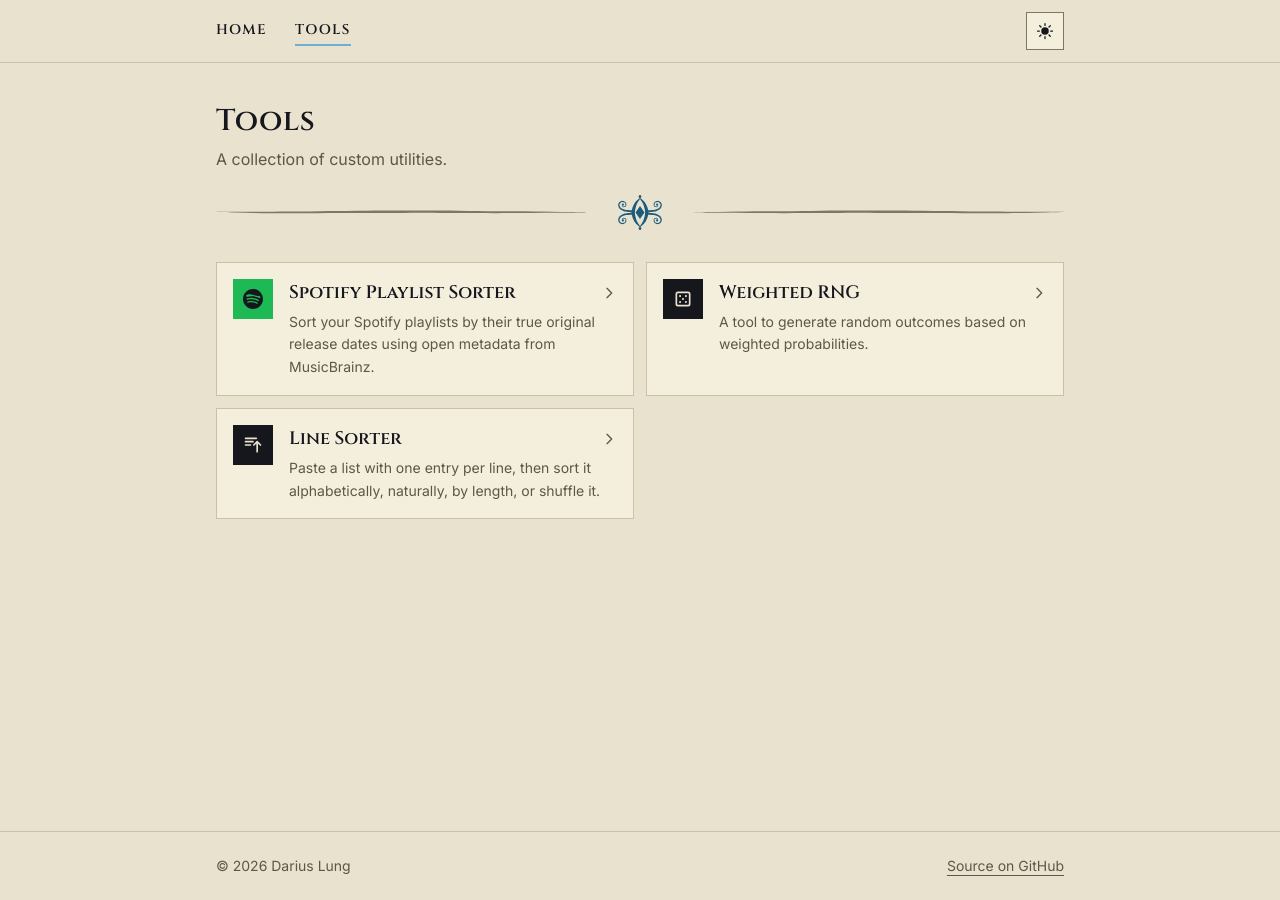
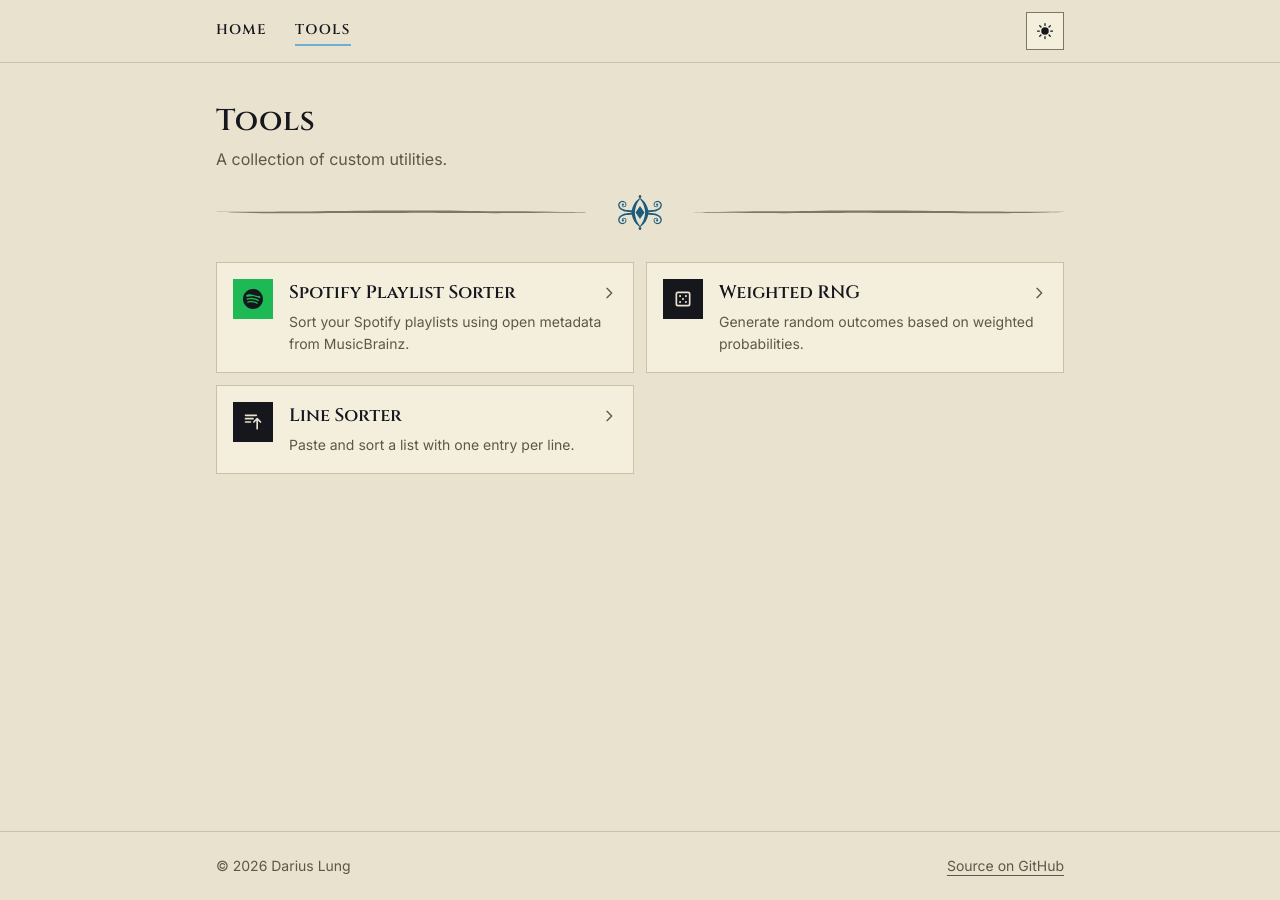
Before and after one commit to dariuslung/dariuslung.github.io, a Jekyll site: the page built from tools.html, in a window 1280 px wide. Built offline with Jekyll 4.4.1, drawn with Linux system fonts in a browser that asks for light colours.

Commit message:
docs: use one short description per tool everywhere
Make the tools index card, the page subtitle and the meta description identical for each tool, and shorten them. The Spotify and Weighted RNG pages gain their own meta description instead of falling back to the site default.

```diff
--- a/tools.html
+++ b/tools.html
@@ -21,7 +21,7 @@ title: Tools
                 <h2 class="text-base sm:text-lg font-semibold">Spotify Playlist Sorter</h2>
                 <svg class="w-4 h-4 text-muted shrink-0" fill="none" stroke="currentColor" viewBox="0 0 24 24" aria-hidden="true"><path stroke-linecap="round" stroke-linejoin="round" stroke-width="2" d="M9 5l7 7-7 7"/></svg>
             </span>
-            <span class="block text-sm text-muted leading-relaxed mt-1">Sort your Spotify playlists by their true original release dates using open metadata from MusicBrainz.</span>
+            <span class="block text-sm text-muted leading-relaxed mt-1">Sort your Spotify playlists using open metadata from MusicBrainz.</span>
         </span>
     </a>
 
@@ -34,7 +34,7 @@ title: Tools
                 <h2 class="text-base sm:text-lg font-semibold">Weighted RNG</h2>
                 <svg class="w-4 h-4 text-muted shrink-0" fill="none" stroke="currentColor" viewBox="0 0 24 24" aria-hidden="true"><path stroke-linecap="round" stroke-linejoin="round" stroke-width="2" d="M9 5l7 7-7 7"/></svg>
             </span>
-            <span class="block text-sm text-muted leading-relaxed mt-1">A tool to generate random outcomes based on weighted probabilities.</span>
+            <span class="block text-sm text-muted leading-relaxed mt-1">Generate random outcomes based on weighted probabilities.</span>
         </span>
     </a>
 
@@ -47,7 +47,7 @@ title: Tools
                 <h2 class="text-base sm:text-lg font-semibold">Line Sorter</h2>
                 <svg class="w-4 h-4 text-muted shrink-0" fill="none" stroke="currentColor" viewBox="0 0 24 24" aria-hidden="true"><path stroke-linecap="round" stroke-linejoin="round" stroke-width="2" d="M9 5l7 7-7 7"/></svg>
             </span>
-            <span class="block text-sm text-muted leading-relaxed mt-1">Paste a list with one entry per line, then sort it alphabetically, naturally, by length, or shuffle it.</span>
+            <span class="block text-sm text-muted leading-relaxed mt-1">Paste and sort a list with one entry per line.</span>
         </span>
     </a>
 </div>
--- a/tools/line-sorter.html
+++ b/tools/line-sorter.html
@@ -1,7 +1,7 @@
 ---
 layout: default
 title: Line Sorter
-description: Paste a list with one entry per line and sort it alphabetically, naturally, by length, or shuffle it.
+description: Paste and sort a list with one entry per line.
 ---
 
 <div class="max-w-4xl mx-auto">
@@ -11,7 +11,7 @@ description: Paste a list with one entry per line and sort it alphabetically, na
         </span>
         <div>
             <h1 class="text-3xl font-semibold tracking-wide mb-1">Line Sorter</h1>
-            <p class="text-muted">Paste a list with one entry per line, then sort it.</p>
+            <p class="text-muted">Paste and sort a list with one entry per line.</p>
         </div>
     </header>
 
--- a/tools/spotify-sorter.html
+++ b/tools/spotify-sorter.html
@@ -13,7 +14,7 @@ permalink: /tools/spotify-sorter/
         </div>
         <div>
             <h1 class="text-3xl font-semibold tracking-wide mb-1">Spotify Playlist Sorter</h1>
-            <p class="text-muted">Sort your Spotify playlists by their true original release dates using open metadata from MusicBrainz.</p>
+            <p class="text-muted">Sort your Spotify playlists using open metadata from MusicBrainz.</p>
         </div>
     </header>
 
--- a/tools/weighted-rng.html
+++ b/tools/weighted-rng.html
@@ -10,7 +11,7 @@ title: Weighted RNG
         </span>
         <div>
             <h1 class="text-3xl font-semibold tracking-wide mb-1">Weighted RNG</h1>
-            <p class="text-muted">A tool to generate random outcomes based on weighted probabilities.</p>
+            <p class="text-muted">Generate random outcomes based on weighted probabilities.</p>
         </div>
     </header>
 
```
Also changed, not shown: other parts of tools/spotify-sorter.html (+1 -0 lines), other parts of tools/weighted-rng.html (+1 -0 lines).
